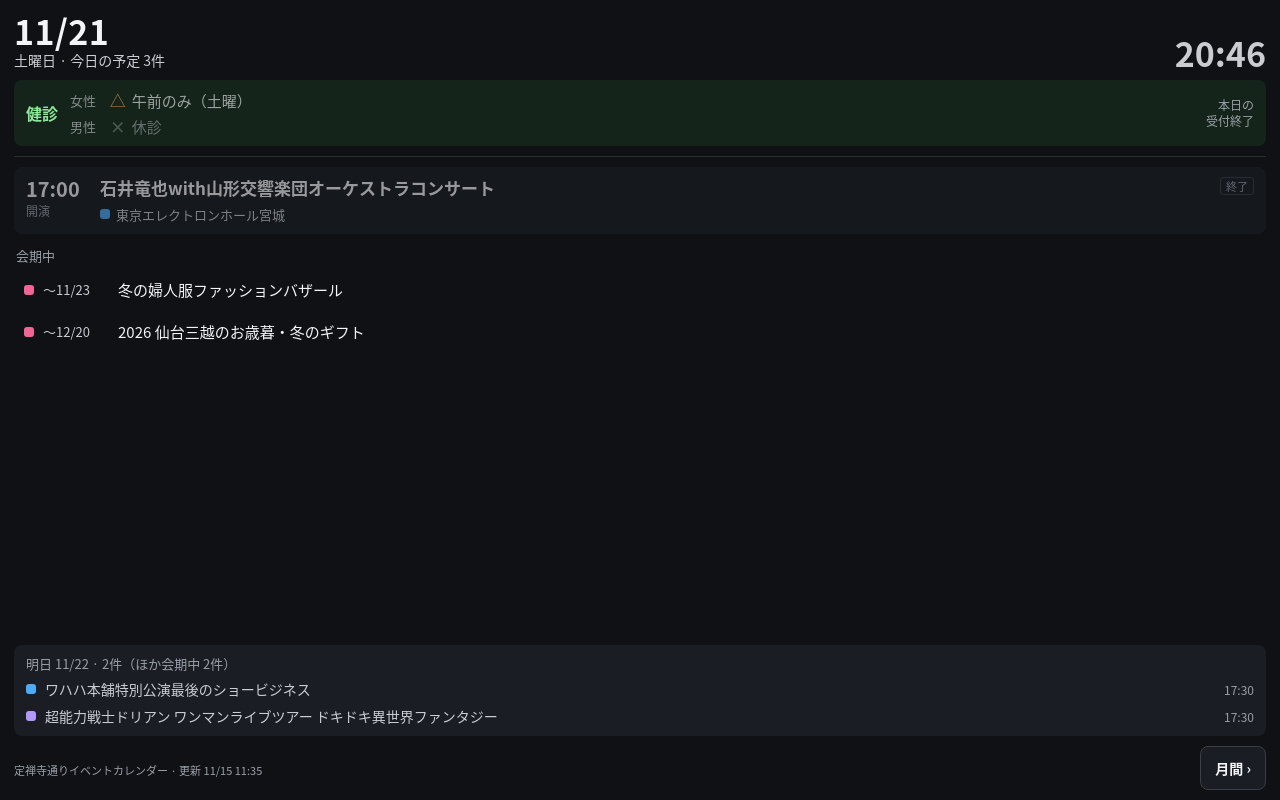
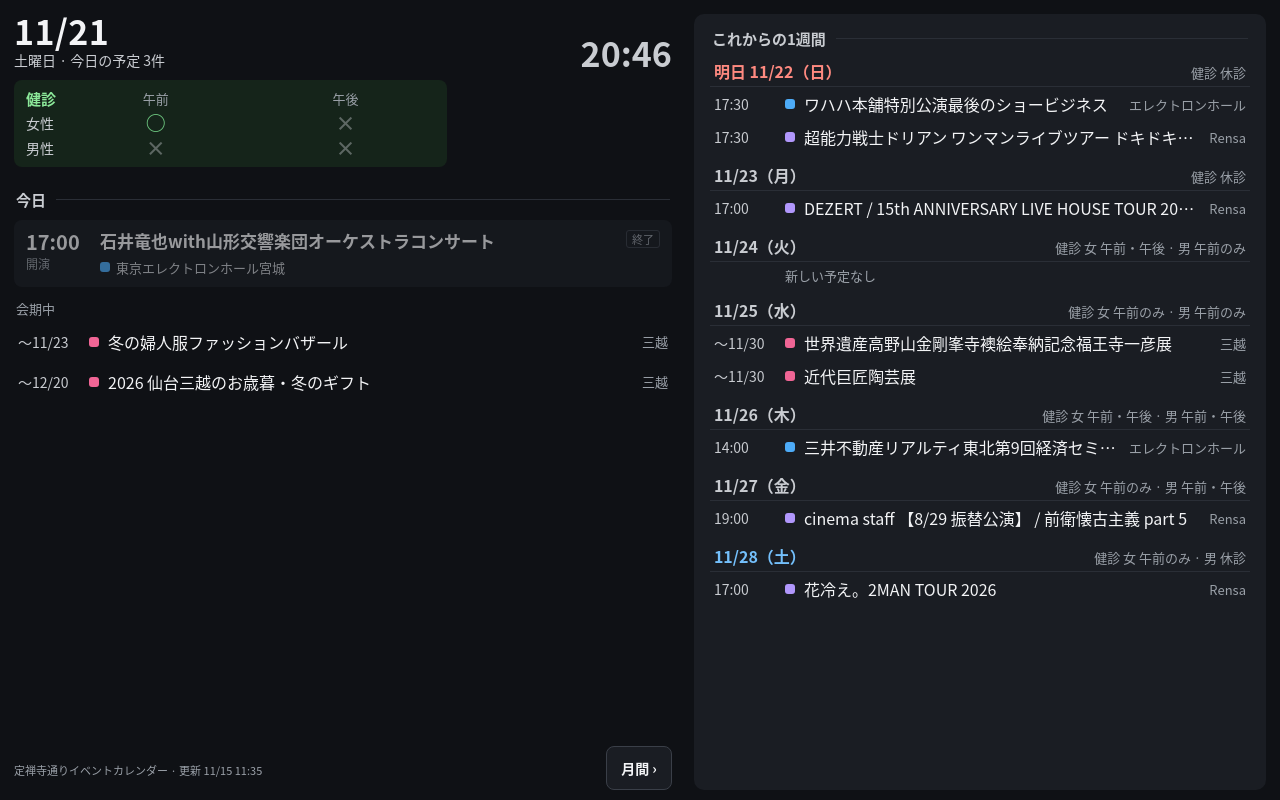
Before and after one commit to everydaylogic/jozenji-calendar, a plain HTML site: page docs/index.html in a window 1280 px wide. Drawn offline with Linux system fonts and the light colour scheme; no server answers.

Commit message:
画面を見直す：天気と健診を1段に、これからの1週間、健診は午前・午後の○×
- 今日の画面：天気（今日・明日）と健診の表を横に並べる（スマホは縦に積む）
- 健診は女性・男性 × 午前・午後の○×だけにする（受付時刻の表示はやめる）
- 下の「明日」の枠をやめ、今日の予定の下に「これからの1週間」を日ごとに出す
- タブレット横向きは、左に今日・右にこれからの1週間
- 一覧の会場は短い名前、今日の会期中も同じ行の形にそろえる
- 今日の最低気温が予報に無いときは「最高」だけ出す
- 月間カレンダーの健診も、午前・午後の○×にそろえる

Co-Authored-By: Claude Opus 5.5 <noreply@anthropic.com>
Claude-Session: https://claude.ai/code/session_012qprjf1E5sBSJY4TjdCXMR

```diff
--- a/docs/index.html
+++ b/docs/index.html
@@ -31,7 +31,6 @@ header{display:flex;align-items:flex-end;justify-content:space-between;gap:8px}
 .badge{font-size:13px;font-weight:700;border-radius:4px;padding:2px 8px}
 .badge.clinic{background:var(--clinic-bg);color:var(--clinic-text);border:1px solid #2f5d3a}
 .badge.warn{color:var(--warn);border:1px solid #5c3d1e}
-.rule{height:1px;background:var(--line);flex:none}
 /* 天気（気象庁の予報。今日と明日） */
 .wx{display:grid;grid-template-columns:1fr 1fr;gap:8px;flex:none}
 .wx:empty{display:none}
@@ -62,18 +61,6 @@ header{display:flex;align-items:flex-end;justify-content:space-between;gap:8px}
   .wxd .pp{gap:4px;font-size:11px}
   .wxd .pp b{margin-left:1px}
 }
-.clinic-strip{display:grid;grid-template-columns:auto 1fr auto;align-items:center;column-gap:12px;
-  background:var(--clinic-bg);border-radius:8px;padding:8px 12px;white-space:nowrap}
-.clinic-strip:empty{display:none}
-.clinic-strip .h{font-size:16px;font-weight:700;color:var(--clinic-text)}
-.clinic-strip .fs{display:flex;flex-direction:column;gap:2px;min-width:0}
-.clinic-strip .f{font-size:15px;display:flex;align-items:center;gap:6px}
-.clinic-strip .f small{font-size:13px;color:var(--sub);width:2.6em}
-.clinic-strip .mk{font-weight:700;font-size:16px;width:1em;text-align:center}
-.mk.open{color:#6cc47e}.mk.am{color:#f0a457}.mk.closed,.mk.unknown{color:#6f7a75}
-.clinic-strip .f.closed,.clinic-strip .f.unknown{color:var(--muted)}
-.clinic-strip .end{font-size:12px;color:var(--muted);text-align:right;line-height:1.3}
-.clinic-strip.done .fs{opacity:.6}
 
 main{flex:1;min-height:0;position:relative;overflow:hidden}
 .page{position:absolute;top:0;right:0;bottom:0;left:0;display:flex;flex-direction:column;gap:8px;transition:opacity .4s}
@@ -97,9 +84,6 @@ main{flex:1;min-height:0;position:relative;overflow:hidden}
 .card.clinic{background:var(--clinic-bg);align-items:center}
 .card.clinic .t b{color:var(--clinic-text);font-size:18px}
 
-.row{display:flex;align-items:center;gap:9px;padding:6px 10px;flex:none;min-height:34px}
-.row .when{width:66px;flex:none;font-size:13px;color:var(--sub);font-variant-numeric:tabular-nums}
-.row .name{flex:1;min-width:0;font-size:15px;overflow:hidden;white-space:nowrap;text-overflow:ellipsis}
 
 .compact .card{padding:7px 10px}
 .compact .card .title{-webkit-line-clamp:1;font-size:16px}
@@ -109,11 +93,6 @@ main{flex:1;min-height:0;position:relative;overflow:hidden}
 .empty{height:100%;display:flex;flex-direction:column;align-items:center;justify-content:center;gap:10px;color:var(--sub)}
 .empty b{font-size:20px;color:var(--text)}
 
-.next{background:var(--card);border-radius:8px;padding:9px 12px;display:flex;flex-direction:column;gap:5px;flex:none}
-.next .h{font-size:13px;color:var(--muted)}
-.next .row{padding:0;min-height:22px}
-.next .row .name{font-size:14px;color:var(--sub)}
-.next .row .when{font-size:12px;width:auto;color:var(--muted)}
 
 footer{display:flex;justify-content:space-between;align-items:center;font-size:11px;color:var(--muted);gap:8px}
 footer .fl{display:flex;flex-direction:column;gap:4px;min-width:0}
@@ -122,15 +101,77 @@ footer .fl #status{overflow:hidden;white-space:nowrap;text-overflow:ellipsis}
   border-radius:8px;height:44px;padding:0 14px;display:inline-flex;align-items:center;text-decoration:none}
 .cbtn:focus-visible{outline:2px solid #4dabf7;outline-offset:2px}
 
-/* 横向き（スマホを横にして置いたとき）：左に日付・時計・健診・明日、右に今日の予定 */
+.pager{display:flex;gap:5px}
+.pager i{width:7px;height:7px;border-radius:50%;background:#3a3f48}
+.pager i.on{background:var(--sub)}
+
+/* 天気（今日・明日）と健診を1段に並べる。幅の狭いスマホでは縦に積む */
+.top3{display:grid;grid-template-columns:minmax(0,2fr) minmax(0,1fr);gap:8px;flex:none}
+.top3 .wx{gap:8px}
+@media (max-width: 559px) { .top3{display:flex;flex-direction:column} }
+.ctab{display:grid;grid-template-columns:auto 1fr 1fr;align-content:center;align-items:center;column-gap:10px;row-gap:2px;
+  background:var(--clinic-bg);border-radius:8px;padding:8px 14px;white-space:nowrap}
+.ctab:empty{display:none}
+.ctab .h{font-size:15px;font-weight:700;color:var(--clinic-text)}
+.ctab .ch{font-size:13px;color:var(--muted);text-align:center}
+.ctab .fl{font-size:14px;color:var(--sub)}
+.ctab .ok,.ctab .ng{text-align:center;font-size:20px;font-weight:700;line-height:1.15}
+.wxd .tp small{font-size:12px;font-weight:400;color:var(--muted)}
+.ctab .ok{color:#6cc47e}.ctab .ng{color:#5d6763}
+/* 「今日」「これからの1週間」の見出し */
+.sech{display:flex;align-items:center;gap:10px;font-size:15px;font-weight:700;color:var(--sub);flex:none;margin:2px 2px 0}
+.sech::after{content:"";flex:1;height:1px;background:var(--line)}
+.sech small{font-size:12px;font-weight:400;color:var(--muted)}
+/* これからの1週間。今日の予定は中身の高さだけ取り、残りをこちらに使う */
+main{flex:0 0 auto}
+#ahead{flex:1;min-height:0;overflow:hidden;display:flex;flex-direction:column;gap:2px;margin-top:8px}
+#ahead:empty{display:none}
+.dayg{display:flex;flex-direction:column;gap:1px;flex:none}
+.dayh{display:flex;align-items:baseline;gap:8px;font-size:14px;font-weight:700;color:var(--sub);
+  border-bottom:1px solid var(--line);padding:6px 4px 3px}
+.dayh.sun{color:#ff8a80}.dayh.sat{color:#74c0fc}
+.dayh .cl{margin-left:auto;font-size:12px;font-weight:400;color:var(--muted)}
+.arow{display:flex;align-items:center;gap:9px;padding:4px 4px;min-height:28px}
+.arow .when{width:58px;flex:none;font-size:13px;color:var(--sub);font-variant-numeric:tabular-nums}
+.arow .name{flex:1;min-width:0;font-size:15px;overflow:hidden;white-space:nowrap;text-overflow:ellipsis}
+.arow .vn{flex:none;max-width:34%;font-size:12px;color:var(--muted);overflow:hidden;white-space:nowrap;text-overflow:ellipsis}
+.anone,.amore{font-size:13px;color:var(--muted);padding:3px 4px 3px 71px}
+/* 横向きのタブレット・パソコン：左に今日、右にこれからの1週間 */
+@media (orientation: landscape) and (min-height: 521px) {
+  #app{display:grid;grid-template-columns:minmax(0,1.15fr) minmax(0,1fr);
+    grid-template-rows:auto auto auto auto minmax(0,1fr) auto;
+    grid-template-areas:"head ahead" "top3 ahead" "badges ahead" "todayh ahead" "main ahead" "foot ahead";
+    column-gap:22px;row-gap:10px}
+  header{grid-area:head} .top3{grid-area:top3} #badges{grid-area:badges}
+  #todayh{grid-area:todayh} main{grid-area:main;height:auto !important} footer{grid-area:foot}
+  #ahead{grid-area:ahead;background:var(--card);border-radius:10px;padding:12px 16px;margin-top:0}
+  .wxd{padding:8px 10px}
+  .wxd .top{gap:5px}
+  .wxd .ic{font-size:22px}
+  .wxd .ic small{font-size:13px}
+  .wxd .tp{font-size:17px}
+  .wxd .pp{gap:6px;font-size:12px}
+  .wxd .pp b{margin-left:2px}
+  .ctab{padding:8px 12px}
+  .dayh{font-size:16px;padding-top:8px}
+  .dayh .cl{font-size:13px}
+  .arow{min-height:32px}
+  .arow .when{width:62px;font-size:14px}
+  .arow .name{font-size:16px}
+  .arow .vn{font-size:13px}
+  .anone,.amore{padding-left:75px}
+}
+/* 横向き（スマホを横にして置いたとき）：左に日付・時計・天気・健診、右に今日とこれからの予定 */
 @media (orientation: landscape) and (max-height: 520px) {
   #app{display:grid;grid-template-columns:236px minmax(0,1fr);
-    grid-template-rows:auto auto auto auto 1fr auto;
-    grid-template-areas:"head main" "wx main" "clinic main" "badges main" "next main" "foot main";
-    column-gap:14px;row-gap:8px;padding:10px max(12px,env(safe-area-inset-right)) 10px max(12px,env(safe-area-inset-left))}
-  header{grid-area:head}
-  /* 左の列は狭いので、今日・明日を縦に並べ、天気の文は省く（絵・気温・降水確率だけ） */
-  #wx{grid-area:wx;grid-template-columns:1fr;gap:4px}
+    grid-template-rows:auto auto auto 1fr auto;
+    grid-template-areas:"head todayh" "top3 main" "top3 ahead" "badges ahead" "foot ahead";
+    column-gap:14px;row-gap:6px;padding:10px max(12px,env(safe-area-inset-right)) 10px max(12px,env(safe-area-inset-left))}
+  header{grid-area:head} .top3{grid-area:top3;display:flex;flex-direction:column;gap:6px;align-self:start}
+  #badges{grid-area:badges} #todayh{grid-area:todayh} main{grid-area:main;align-self:start} footer{grid-area:foot}
+  #ahead{grid-area:ahead;margin-top:0}
+  /* 左の列は狭いので、天気は今日・明日を縦に並べ、天気の文は省く（絵・気温・降水確率だけ） */
+  .top3 .wx{grid-template-columns:1fr;gap:4px}
   .wxd{padding:5px 10px;gap:2px}
   .wxd .top{gap:6px}
   .wxd .lb{font-size:12px}
@@ -139,23 +180,12 @@ footer .fl #status{overflow:hidden;white-space:nowrap;text-overflow:ellipsis}
   .wxd .tp{font-size:15px}
   .wxd .tx{display:none}
   .wxd .pp{gap:8px;font-size:12px}
-  #clinic{grid-area:clinic}
-  #badges{grid-area:badges}
-  .rule{display:none}
-  main{grid-area:main;height:100%}
-  #next{grid-area:next;align-self:end;min-height:0;overflow:hidden}
-  footer{grid-area:foot}
+  .ctab{padding:5px 10px}
+  .ctab .ok,.ctab .ng{font-size:16px}
   .date b,.clock{font-size:30px}
   .date span{font-size:13px}
-  .clinic-strip{grid-template-columns:auto 1fr;padding:6px 10px;row-gap:2px}
-  .clinic-strip .end{grid-column:1 / -1;text-align:left;white-space:normal !important}
-  .clinic-strip .f{font-size:14px}
-  .next .row .name{font-size:13px}
   .card .title{font-size:16px}
 }
-.pager{display:flex;gap:5px}
-.pager i{width:7px;height:7px;border-radius:50%;background:#3a3f48}
-.pager i.on{background:var(--sub)}
 </style>
 </head>
 <body>
@@ -164,12 +194,11 @@ footer .fl #status{overflow:hidden;white-space:nowrap;text-overflow:ellipsis}
     <div class="date"><b id="d">--/--</b><span id="w">読み込み中…</span></div>
     <div class="clock" id="clock">--:--</div>
   </header>
-  <div class="wx" id="wx"></div>
-  <div class="clinic-strip" id="clinic"></div>
+  <div class="top3"><div class="wx" id="wx"></div><div class="ctab" id="clinic"></div></div>
   <div class="badges" id="badges"></div>
-  <div class="rule"></div>
+  <div class="sech" id="todayh">今日</div>
   <main id="main"></main>
-  <div id="next"></div>
+  <div id="ahead"></div>
   <footer>
     <div class="fl"><span class="pager" id="pager"></span><span id="status">定禅寺通りイベントカレンダー</span></div>
     <a class="cbtn" id="calbtn" href="calendar.html">月間 ›</a>
@@ -315,8 +344,9 @@ footer .fl #status{overflow:hidden;white-space:nowrap;text-overflow:ellipsis}
     return c;
   }
   function rowFor(item) {
-    const r = el('div', 'row');
-    r.append(dot(item.color), el('span', 'when', item.t && item.t.end ? `${item.t.h}:${pad(item.t.m)}〜` : item.when), el('span', 'name', item.title));
+    const r = el('div', 'arow');
+    r.append(el('span', 'when', item.t && item.t.end ? `${item.t.h}:${pad(item.t.m)}〜` : item.when), dot(item.color),
+      el('span', 'name', item.title), el('span', 'vn', shortVenue(item.s, srcMap())));
     return r;
   }
 
@@ -391,8 +421,6 @@ footer .fl #status{overflow:hidden;white-space:nowrap;text-overflow:ellipsis}
     else if (stale) badges.append(el('span', 'badge warn', 'データが古くなっています'));
     badges.style.display = badges.children.length ? '' : 'none';
 
-    // 明日の予定（一覧の高さが決まるよう、先に作る）
-    renderNext(today);
 
     const blocks = [];
     clinic.forEach(c => blocks.push(clinicCard(c)));
@@ -407,11 +435,25 @@ footer .fl #status{overflow:hidden;white-space:nowrap;text-overflow:ellipsis}
       if (data) e.append(el('b', '', '今日の予定はありません'));
       else if (fetchFailed) { e.append(el('b', '', '予定を読み込めません')); e.append(el('span', '', 'Wi-Fiの接続を確認してください')); }
       else e.append(el('b', '', '読み込み中…'));
+      main.style.height = matchMedia('(orientation: landscape) and (min-height: 521px)').matches ? '' : '72px';
       main.append(e);
       showPage([]);
     } else {
+      const wide = matchMedia('(orientation: landscape) and (min-height: 521px)').matches;
+      if (!wide) {
+        // 縦向き・スマホ：今日の予定は中身の高さだけ（多すぎるときは画面の半分まで。入りきらない分はページを切り替えて出す）
+        main.style.height = 'auto';
+        main.textContent = '';
+        const probe = el('div', 'page'); probe.style.position = 'static';
+        blocks.forEach(b => probe.append(b));
+        main.append(probe);
+        const need = probe.getBoundingClientRect().height + 2;
+        main.textContent = '';
+        main.style.height = Math.min(need + 10, window.innerHeight * 0.45) + 'px';
+      }
       showPage(paginate(blocks));
     }
+    renderAhead(today);
 
     const st = document.getElementById('status');
     st.textContent = (data && data.data_updated_at
@@ -491,7 +533,8 @@ footer .fl #status{overflow:hidden;white-space:nowrap;text-overflow:ellipsis}
     if (ic.sub) icn.append(el('small', '', ic.sub));
     top.append(icn);
     const tp = el('span', 'tp');
-    tp.append(el('span', 'hi', d.max != null ? `${d.max}°` : '−'), el('i', '', '/'), el('span', 'lo', d.min != null ? `${d.min}°` : '−'));
+    if (d.min == null) { const hi = el('span', 'hi'); hi.append(el('small', '', '最高 '), d.max != null ? `${d.max}°` : '−'); tp.append(hi); }
+    else tp.append(el('span', 'hi', d.max != null ? `${d.max}°` : '−'), el('i', '', '/'), el('span', 'lo', `${d.min}°`));
     top.append(tp);
     c.append(top);
     if (d.weather) { const tx = el('div', 'tx', d.weather); tx.title = d.weather; c.append(tx); }
@@ -535,55 +578,73 @@ footer .fl #status{overflow:hidden;white-space:nowrap;text-overflow:ellipsis}
     render(true);
   }
 
-  // 健診（一番町健診クリニック）の今日の受付状況。カレンダー本体と同じ ○△× の表し方
-  const MARK = { open: '○', am: '△', closed: '×', unknown: '－' };
-  const MARK_TEXT = { open: '午前・午後', am: '午前のみ', closed: '休診', unknown: '予定なし' };
+  // 健診（一番町健診クリニック）の今日の状況。女性・男性ごとに、午前・午後をやっているかを○×で出す
   function renderClinic(today, n) {
     const box = document.getElementById('clinic');
     box.textContent = '';
-    box.classList.remove('done');
     const c = data && data.clinic;
     const st = c && c.days && c.days[today];
     if (!st || !st.some(Boolean)) return;
-    const sat = n.wd === 6;
-    const kinds = st.map(s => !s ? 'unknown' : s === 'closed' ? 'closed' : (s === 'pm_closed' || sat) ? 'am' : 'open');
-    box.append(el('span', 'h', '健診'));
-    const fs = el('div', 'fs');
-    kinds.forEach((k, i) => {
-      const f = el('div', 'f ' + k);
-      f.append(el('small', '', c.floors[i] || ''), el('span', 'mk ' + k, MARK[k]),
-        el('span', '', k === 'am' && sat ? '午前のみ（土曜）' : MARK_TEXT[k]));
-      fs.append(f);
+    const sat = n.wd === 6;   // 土曜は午前のみ（午後は平日だけ）
+    const am = st.map(s => s === 'open' || s === 'pm_closed');
+    const pm = st.map(s => s === 'open' && !sat);
+    box.append(el('span', 'h', '健診'), el('span', 'ch', '午前'), el('span', 'ch', '午後'));
+    st.forEach((s, i) => {
+      box.append(el('span', 'fl', (c.floors[i] || '').replace(/（.*/, '')),
+        el('span', am[i] ? 'ok' : 'ng', am[i] ? '○' : '×'), el('span', pm[i] ? 'ok' : 'ng', pm[i] ? '○' : '×'));
     });
-    box.append(fs);
-    // 受付の終わり：午後ありは 14:30、午前のみは 11:45（土曜は 10:00）
-    if (kinds.every(k => k === 'closed' || k === 'unknown')) { box.append(el('span', 'end', '')); return; }
-    const endMin = kinds.includes('open') ? 14 * 60 + 30 : sat ? 10 * 60 : 11 * 60 + 45;
-    const nowMin = n.h * 60 + n.mi;
-    const end = el('span', 'end');
-    if (nowMin > endMin) { box.classList.add('done'); end.textContent = '本日の\n受付終了'; }
-    else end.textContent = `受付\n〜${Math.floor(endMin / 60)}:${pad(endMin % 60)}`;
-    end.style.whiteSpace = 'pre';
-    box.append(end);
   }
 
-  function renderNext(today) {
-    const nx = document.getElementById('next');
-    nx.textContent = '';
-    if (data) {
-      const tomorrow = addDays(today, 1);
-      const S = srcMap();
-      const list = data.events.filter(e => e.start === tomorrow);
-      const cont = data.events.filter(e => e.start < tomorrow && tomorrow <= e.end).length;
-      const box = el('div', 'next');
-      box.append(el('div', 'h', list.length ? `明日 ${md(tomorrow)} · ${list.length}件` + (cont ? `（ほか会期中 ${cont}件）` : '') : `明日 ${md(tomorrow)} · 新しい予定なし`));
-      list.slice(0, 3).forEach(e => {
-        const t = parseTime(e.time);
-        const r = el('div', 'row');
-        r.append(dot((S[e.s] || {}).color || '#adb5bd'), el('span', 'name', e.title), el('span', 'when', t ? `${t.h}:${pad(t.m)}` : ''));
-        box.append(r);
+  // これからの1週間（明日〜6日後）。日ごとに、その日に始まる予定を並べる
+  const CL_TEXT = { open: '午前・午後', pm_closed: '午前のみ', closed: '休診' };
+  const SHORT = { rensa: 'Rensa', 'miyagi-hall': 'エレクトロンホール', mitsukoshi: '三越', kotodai: '勾当台公園' };
+  const shortVenue = (sid, S) => SHORT[sid] || (S[sid] || {}).name || '';
+  function renderAhead(today) {
+    const box = document.getElementById('ahead');
+    box.textContent = '';
+    if (!data) return;
+    const S = srcMap();
+    const c = data.clinic;
+    box.append(el('div', 'sech', 'これからの1週間'));
+    const fits = () => box.scrollHeight <= box.clientHeight + 1;
+    for (let k = 1; k <= 7; k++) {
+      const day = addDays(today, k);
+      const [y, m, d] = day.split('-').map(Number);
+      const wd = new Date(Date.UTC(y, m - 1, d)).getUTCDay();
+      const g = el('div', 'dayg');
+      const hd = el('div', 'dayh' + (wd === 0 ? ' sun' : wd === 6 ? ' sat' : ''), `${k === 1 ? '明日 ' : ''}${m}/${d}（${WEEK[wd]}）`);
+      const st = c && c.days && c.days[day];
+      if (st && st.some(Boolean)) {
+        const cl = el('span', 'cl');
+        const parts = st.map((s, i) => `${(c.floors[i] || '').replace(/（.*/, '').replace('性', '')} ${s === 'pm_closed' || (s === 'open' && wd === 6) ? '午前のみ' : CL_TEXT[s] || '－'}`);
+        cl.append(el('span', '', '健診 '), document.createTextNode(parts.join(' · ')));
+        if (st.every(s => s === 'closed')) { cl.className = 'cl off'; cl.textContent = '健診 休診'; }
+        hd.append(cl);
+      }
+      g.append(hd);
+      const list = data.events.filter(e => e.start === day && (S[e.s] || {}).kind !== 'clinic')
+        .map(e => ({ e, t: parseTime(e.time) }))
+        .sort((a, b) => (a.t ? mins(a.t) : -1) - (b.t ? mins(b.t) : -1));
+      if (!list.length) g.append(el('div', 'anone', '新しい予定なし'));
+      const rows = list.map(({ e, t }) => {
+        const r = el('div', 'arow');
+        r.append(el('span', 'when', t ? `${t.h}:${pad(t.m)}` : e.end > e.start ? `〜${md(e.end)}` : '終日'),
+          dot((S[e.s] || {}).color || '#adb5bd'), el('span', 'name', e.title), el('span', 'vn', shortVenue(e.s, S)));
+        return r;
       });
-      nx.append(box);
+      rows.forEach(r => g.append(r));
+      box.append(g);
+      if (!fits()) {
+        // 入りきらない分は後ろから外して「ほか n 件」にまとめ、そこで終わる。見出しすら入らなければ、その日ごと出さない
+        const left = [...g.querySelectorAll('.arow')];
+        const more = el('div', 'amore');
+        g.append(more);
+        let hidden = 0;
+        while (!fits() && left.length) { left.pop().remove(); more.textContent = `ほか ${++hidden} 件`; }
+        if (!hidden) more.remove();
+        if (!fits()) box.removeChild(g);
+        break;
+      }
     }
   }
 
```
Also changed, not shown: docs/calendar.html (+22 -28 lines).
